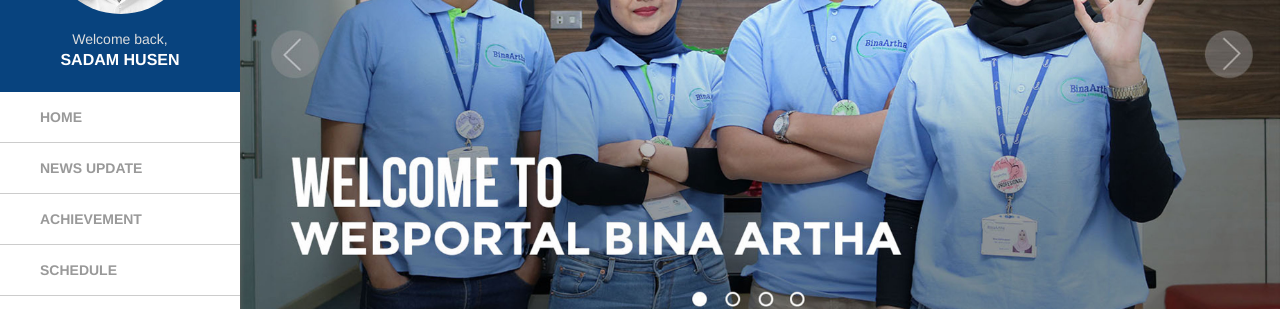
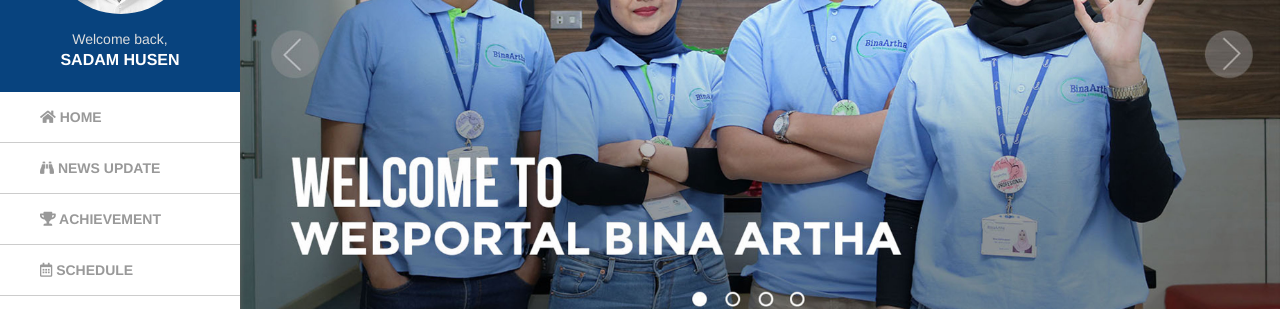
Before and after one commit to kemtol/Bina-Artha, a Jekyll site: the page built from index.html, in a window 1280 px wide. Shown: the part 269-578 px from the top of the page. Built offline with Jekyll 4.4.1, drawn with Linux system fonts in a browser that asks for light colours; nearby versions of some CDN libraries; grey boxes are pictures that could not be loaded.

Commit message:
Update leftmenu.html

```diff
--- a/_includes/leftmenu.html
+++ b/_includes/leftmenu.html
@@ -16,13 +16,13 @@
       </div>
       <div class="col-xs-12" id="site--menu">
         <ul>
-          <li class="l1"><a href="">HOME</a></li>
-          <li class="l2"><a href="">NEWS UPDATE</a></li>
-          <li class="l3"><a href="">ACHIEVEMENT</a></li>
-          <li class="l4"><a href="">SCHEDULE</a></li>
-          <li class="l5"><a href="">GAMES</a></li>
-          <li class="l6"><a href="">B-MAGAZINE</a></li>
-          <li class="l7"><a href="">RECRUITEMENT</a></li>
+          <li class="l1"><a href=""><i class="fas fa-home"></i> HOME</a></li>
+          <li class="l2"><a href=""><i class="fas fa-binoculars"></i> NEWS UPDATE</a></li>
+          <li class="l3"><a href=""><i class="fas fa-trophy"></i> ACHIEVEMENT</a></li>
+          <li class="l4"><a href=""><i class="far fa-calendar-alt"></i> SCHEDULE</a></li>
+          <li class="l5"><a href=""><i class="fas fa-puzzle-piece"></i> GAMES</a></li>
+          <li class="l6"><a href=""><i class="fas fa-book"></i> B-MAGAZINE</a></li>
+          <li class="l7"><a href=""><i class="fas fa-users"></i> RECRUITEMENT</a></li>
         </ul>
       </div>
     </div>
```
